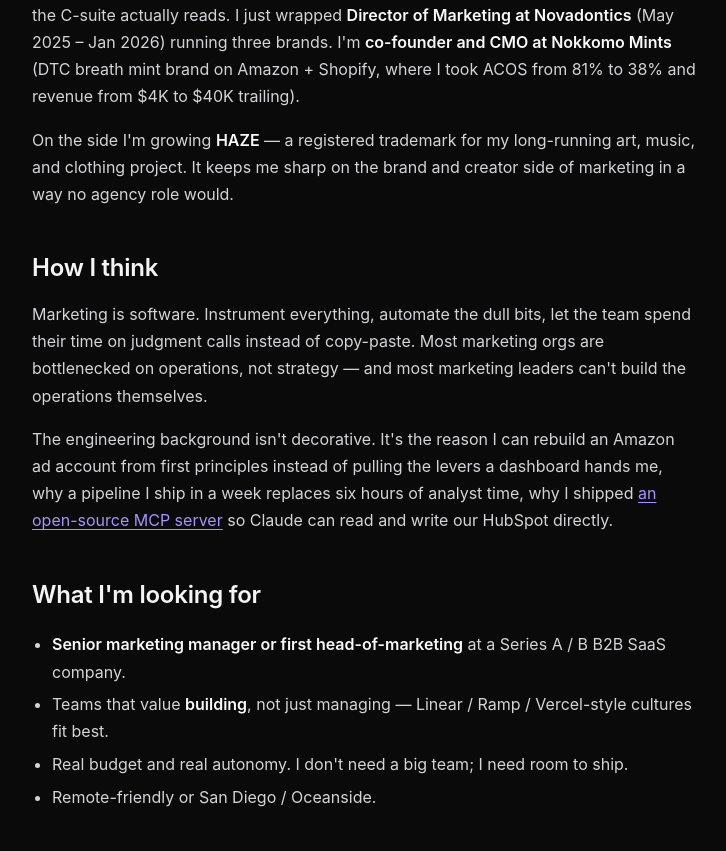
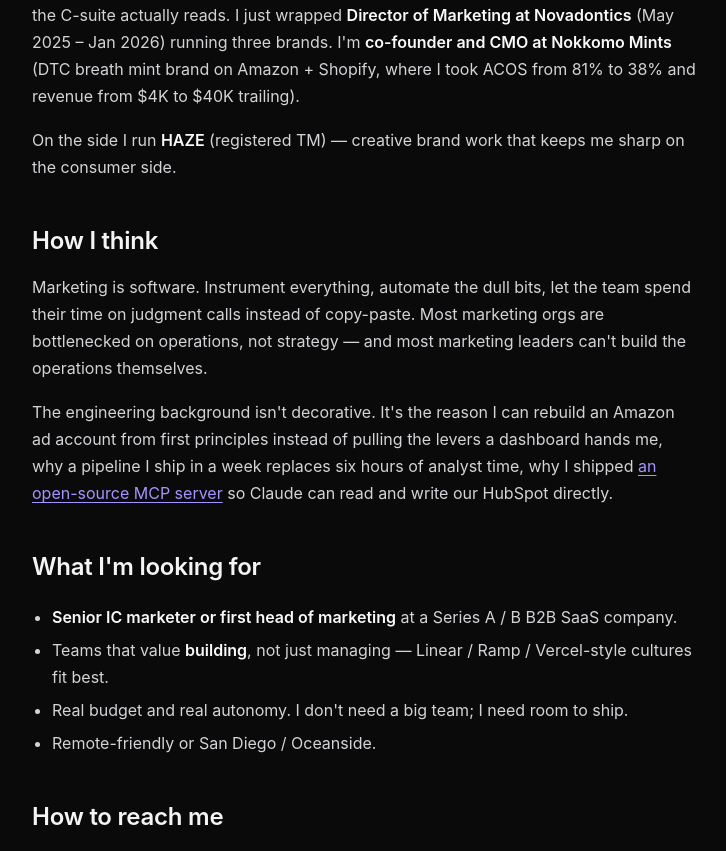
Before and after one commit to daniel54269/danielmoran-dev, a Next.js app: page /about in a window 1280 px wide. Shown: the part 585-1436 px from the top of the page, without its empty margins (276-1002 px from the left). Built offline with nearby package versions, Linux system fonts and the light colour scheme.

Commit message:
Text audit: align copy to Senior IC / Head of Marketing positioning

```diff
--- a/app/about/page.tsx
+++ b/app/about/page.tsx
@@ -45,9 +45,8 @@
           brand on Amazon + Shopify, where I took ACOS from 81% to 38% and revenue from $4K to $40K trailing).
         </p>
         <p>
-          On the side I'm growing <strong>HAZE</strong> — a registered trademark for my long-running art, music,
-          and clothing project. It keeps me sharp on the brand and creator side of marketing in a way no agency
-          role would.
+          On the side I run <strong>HAZE</strong> (registered TM) — creative brand work that keeps me sharp on
+          the consumer side.
         </p>
 
         <h2>How I think</h2>
@@ -66,7 +65,7 @@
 
         <h2>What I'm looking for</h2>
         <ul>
-          <li><strong>Senior marketing manager or first head-of-marketing</strong> at a Series A / B B2B SaaS company.</li>
+          <li><strong>Senior IC marketer or first head of marketing</strong> at a Series A / B B2B SaaS company.</li>
           <li>Teams that value <strong>building</strong>, not just managing — Linear / Ramp / Vercel-style cultures fit best.</li>
           <li>Real budget and real autonomy. I don't need a big team; I need room to ship.</li>
           <li>Remote-friendly or San Diego / Oceanside.</li>
--- a/app/built-with-claude/page.tsx
+++ b/app/built-with-claude/page.tsx
@@ -33,6 +33,14 @@
           <li><strong>Vercel</strong> for hosting + preview deploys.</li>
           <li><strong>Puppeteer</strong> for the résumé PDF pipeline (separate repo).</li>
         </ul>
+
+        <h2>On the MCP server</h2>
+        <p>
+          There are now official marketing-stack MCP servers — HubSpot just shipped one. I built my own{" "}
+          <a href="https://github.com/daniel54269/hubspot-mcp">hubspot-mcp</a>{" "}
+          before that, to learn the protocol from the ground up and to demonstrate the architecture I'd build
+          inside a marketing org.
+        </p>
 
         <h2>The build partner: Claude Code</h2>
         <p>
--- a/app/page.tsx
+++ b/app/page.tsx
@@ -146,7 +146,7 @@
           <div className="flex flex-col items-start gap-5 sm:flex-row sm:items-center sm:justify-between">
             <div>
               <h2 className="text-2xl font-semibold tracking-tight text-ink-50">
-                Hiring for a marketing-engineer-shaped role?
+                Hiring a senior IC marketer or first Head of Marketing?
               </h2>
               <p className="mt-2 text-ink-300">Senior IC or first head-of marketing hires — let's talk.</p>
             </div>
--- a/content/work/cowork-automation-pipeline.mdx
+++ b/content/work/cowork-automation-pipeline.mdx
@@ -64,7 +64,7 @@
 
 - **30+ posts/month per brand** with zero manual queueing
 - **~20 hours/month saved per brand** — redirected to strategy + paid
-- Pipeline serves **12+ brands** across HAZE + WEG; new brand onboarding ≈ 90 min (just the brief doc + Buffer auth)
+- Pipeline served **12+ brands** during HAZE's active years; the architecture now runs in production at WEG with new brand onboarding ≈ 90 min (just the brief doc + Buffer auth)
 - Multiple **seven-figure-view** TikTok campaigns from the same framework
 
 ## Why it matters for the next role
--- a/content/work/hubspot-mcp.mdx
+++ b/content/work/hubspot-mcp.mdx
@@ -15,6 +15,8 @@
 order: 0
 featured: true
 ---
+
+> **Note:** HubSpot now ships an official MCP connector. This repo predated it and shows the protocol + tool design from scratch — the receipt that I can build marketing-stack infrastructure, not just configure it.
 
 ## The context
 
--- a/lib/site.ts
+++ b/lib/site.ts
@@ -1,7 +1,7 @@
 export const site = {
   name: "Daniel Moran",
   title: "Daniel Moran — Marketing Engineer",
-  headline: "Engineer turned marketer · Growth · AI Automation",
+  headline: "Engineer turned marketer · Senior IC · Head of Marketing",
   positioning:
     "Engineer turned marketer. I build the systems, write the copy, run the ads, and read the data.",
   positioningShort:
```
